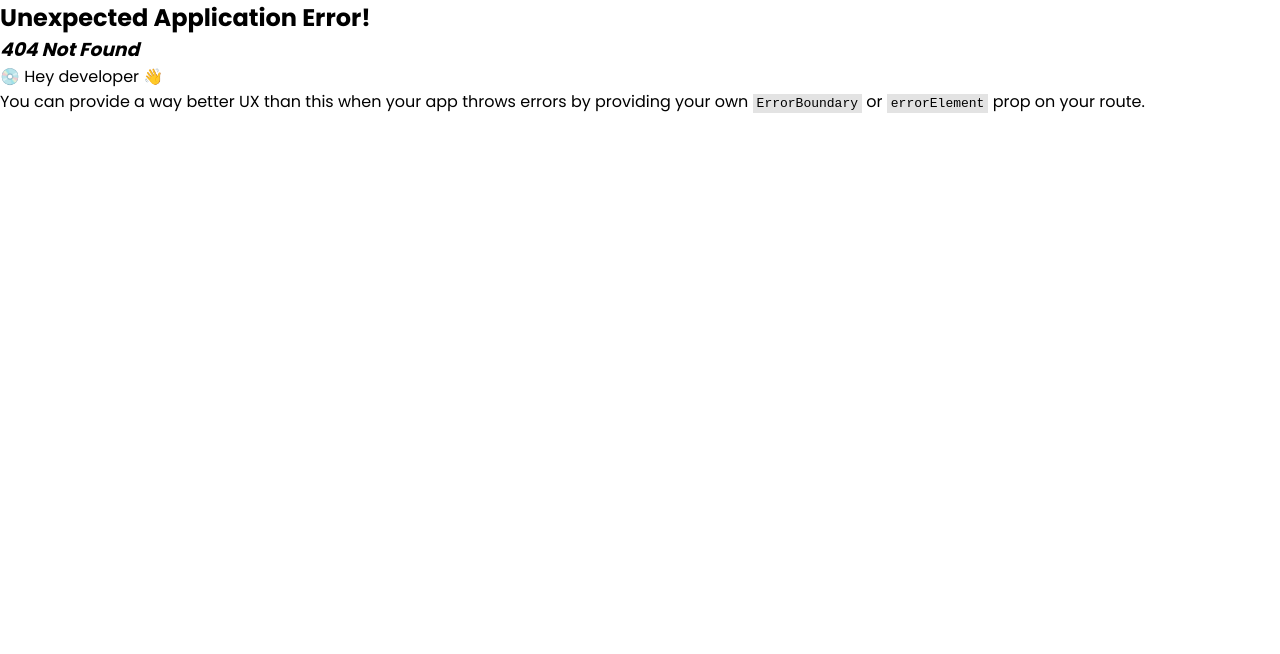
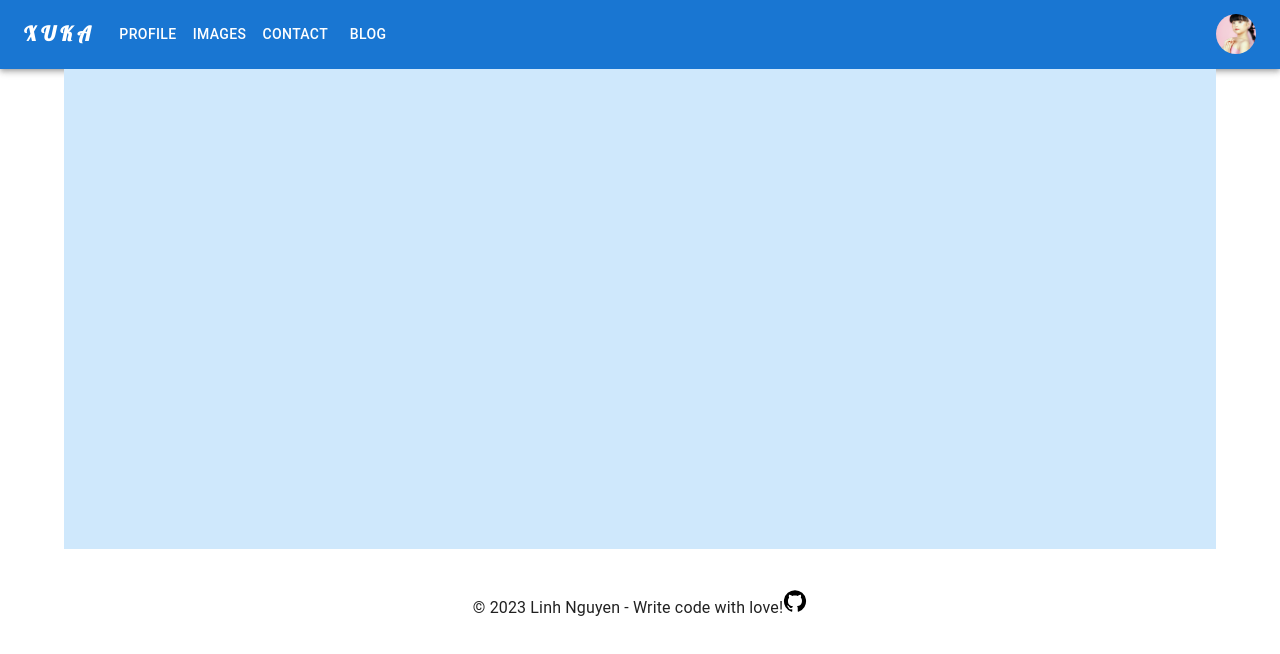
Before and after one commit to linhngkh/kid-website-portfolio, a React (Vite) app: page /Profile in a window 1280 px wide. Before the commit this address had no page. Shown: the top 654 px of the page. Built offline with nearby package versions, Linux system fonts and the light colour scheme.

Commit message:
made about and footer section

```diff
--- a/src/App.jsx
+++ b/src/App.jsx
@@ -7,12 +7,17 @@ import {
 } from "react-router-dom";
 import Navbar from "./components/Navbar";
 import Home from "./components/Home";
+import Profile from "./components/Profile";
+import Images from "./components/Images";
+import Footer from "./components/Footer";
+
 function App() {
   const router = createBrowserRouter(
     createRoutesFromElements(
       <Route path="/" element={<Root />}>
         <Route index element={<Home />} />
-        {/* <Route path="/images" element={<Images />} /> */}
+        <Route path="/images" element={<Images />} />
+        <Route path="/Profile" element={<Profile />} />
       </Route>
     )
   );
@@ -31,6 +36,7 @@ const Root = () => {
       <div>
         <Outlet />
       </div>
+      <Footer />
     </>
   );
 };
--- /dev/null
+++ b/src/components/Footer.jsx
@@ -0,0 +1,32 @@
+import React from "react";
+import { Link, Typography } from "@mui/material";
+import Container from "@mui/material/Container";
+import GitHubIcon from "@mui/icons-material/GitHub";
+const Footer = () => {
+  const thisYear = new Date().getFullYear();
+  return (
+    <Container
+      maxWidth="lg"
+      style={{
+        display: "flex",
+        alignItems: "center",
+        justifyContent: "center",
+        width: "100%",
+        padding: "40px",
+      }}
+    >
+      <Typography variant="body1">
+        &#169; {thisYear} Linh Nguyen - Write code with love!
+        <Link
+          href="https://github.com/linhngkh/xuka-thuyan"
+          target="_blank"
+          rel="noopener noreferrer"
+        >
+          <GitHubIcon style={{ color: "black" }} />
+        </Link>
+      </Typography>
+    </Container>
+  );
+};
+
+export default Footer;
--- a/src/components/Home.jsx
+++ b/src/components/Home.jsx
@@ -1,9 +1,12 @@
 import React from "react";
 import CarouselSlider from "./CarouselSlider";
+import Profile from "./Profile";
+
 const Home = () => {
   return (
     <div>
       <CarouselSlider />
+      <Profile />
     </div>
   );
 };
--- /dev/null
+++ b/src/components/Images.jsx
@@ -0,0 +1,7 @@
+import React from "react";
+
+const Images = () => {
+  return <div>Images</div>;
+};
+
+export default Images;
--- a/src/components/Navbar.jsx
+++ b/src/components/Navbar.jsx
@@ -5,23 +5,18 @@ import Toolbar from "@mui/material/Toolbar";
 import IconButton from "@mui/material/IconButton";
 import Typography from "@mui/material/Typography";
 import Menu from "@mui/material/Menu";
-import MenuIcon from "@mui/icons-material/Menu";
 import Container from "@mui/material/Container";
 import Avatar from "@mui/material/Avatar";
 import Button from "@mui/material/Button";
 import Tooltip from "@mui/material/Tooltip";
 import MenuItem from "@mui/material/MenuItem";
+import { Link } from "react-router-dom";
 
-const barItems = ["HomePage", "Contact", "Blog"];
-const sideBars = ["Profile", "Contact", "Blog"];
+const sideBars = ["Profile", "Images", "Contact", "Blog"];
 
 function Navbar() {
-  const [anchorElNav, setAnchorElNav] = React.useState(null);
   const [anchorElUser, setAnchorElUser] = React.useState(null);
 
-  const handleOpenNavMenu = (event) => {
-    setAnchorElNav(event.currentTarget);
-  };
   const handleOpenUserMenu = (event) => {
     setAnchorElUser(event.currentTarget);
   };
@@ -56,43 +51,7 @@ function Navbar() {
             XUKA
           </Typography>
 
-          <Box sx={{ flexGrow: 1, display: { xs: "flex", md: "none" } }}>
-            <IconButton
-              size="large"
-              aria-label="logo"
-              aria-controls="menu-appbar"
-              aria-haspopup="true"
-              onClick={handleOpenNavMenu}
-              color="inherit"
-            >
-              <MenuIcon />
-            </IconButton>
-            <Menu
-              id="menu-appbar"
-              anchorEl={anchorElNav}
-              anchorOrigin={{
-                vertical: "bottom",
-                horizontal: "left",
-              }}
-              keepMounted
-              transformOrigin={{
-                vertical: "top",
-                horizontal: "left",
-              }}
-              open={Boolean(anchorElNav)}
-              onClose={handleCloseNavMenu}
-              sx={{
-                display: { xs: "block", md: "none" },
-              }}
-            >
-              {barItems.map((item) => (
-                <MenuItem key={item} onClick={handleCloseNavMenu}>
-                  <Typography textAlign="center">{item}</Typography>
-                </MenuItem>
-              ))}
-            </Menu>
-          </Box>
-
+          {/* title shows when screen is mobile size */}
           <Typography
             variant="h5"
             noWrap
@@ -118,7 +77,12 @@ function Navbar() {
                 onClick={handleCloseNavMenu}
                 sx={{ my: 2, color: "white", display: "block" }}
               >
-                {sidebar}
+                <Link
+                  style={{ textDecoration: "none", color: "white" }}
+                  to={`/${sidebar}`}
+                >
+                  {sidebar}
+                </Link>
               </Button>
             ))}
           </Box>
@@ -147,7 +111,9 @@ function Navbar() {
             >
               {sideBars.map((sidebar) => (
                 <MenuItem key={sidebar} onClick={handleCloseUserMenu}>
-                  <Typography textAlign="center">{sidebar}</Typography>
+                  <Link style={{ textDecoration: "none" }} to={`/${sidebar}`}>
+                    {sidebar}
+                  </Link>
                 </MenuItem>
               ))}
             </Menu>
--- /dev/null
+++ b/src/components/Profile.jsx
@@ -0,0 +1,17 @@
+import * as React from "react";
+import CssBaseline from "@mui/material/CssBaseline";
+import Box from "@mui/material/Box";
+import Container from "@mui/material/Container";
+
+export default function SimpleContainer() {
+  return (
+    <React.Fragment>
+      <CssBaseline />
+      <Container maxWidth="lg">
+        <Box sx={{ bgcolor: "#cfe8fc", height: "60vh" }}>
+
+        </Box>
+      </Container>
+    </React.Fragment>
+  );
+}
```
